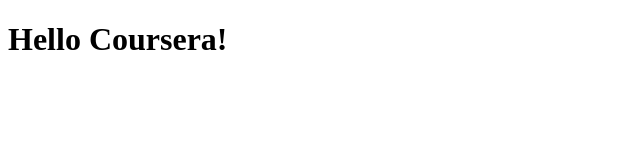
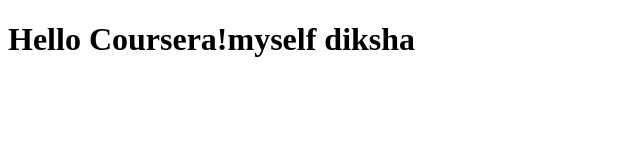
Before and after one commit to diksha234/coursera-test, a plain HTML site: page site/index.html in a window 1280 px wide. Shown: the whole page, without its empty margins (0-640 px from the left). Drawn offline with Linux system fonts and the light colour scheme.

Commit message:
modified

```diff
--- a/site/index.html
+++ b/site/index.html
@@ -4,6 +4,6 @@
 	<title>Hello Coursera!</title>
 </head>
 <body>
-<h1>Hello Coursera!</h1>
+<h1>Hello Coursera!myself diksha</h1>
 </body>
 </html>
```
